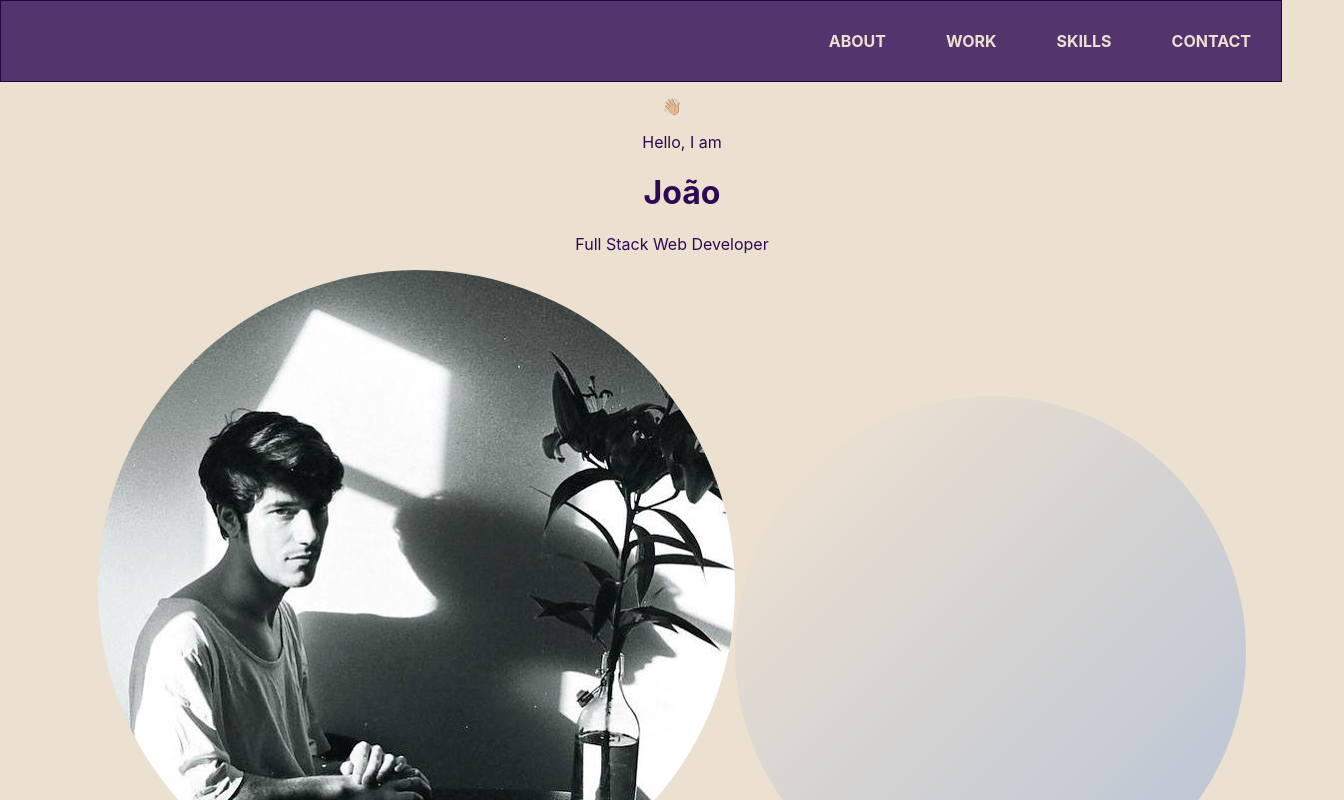
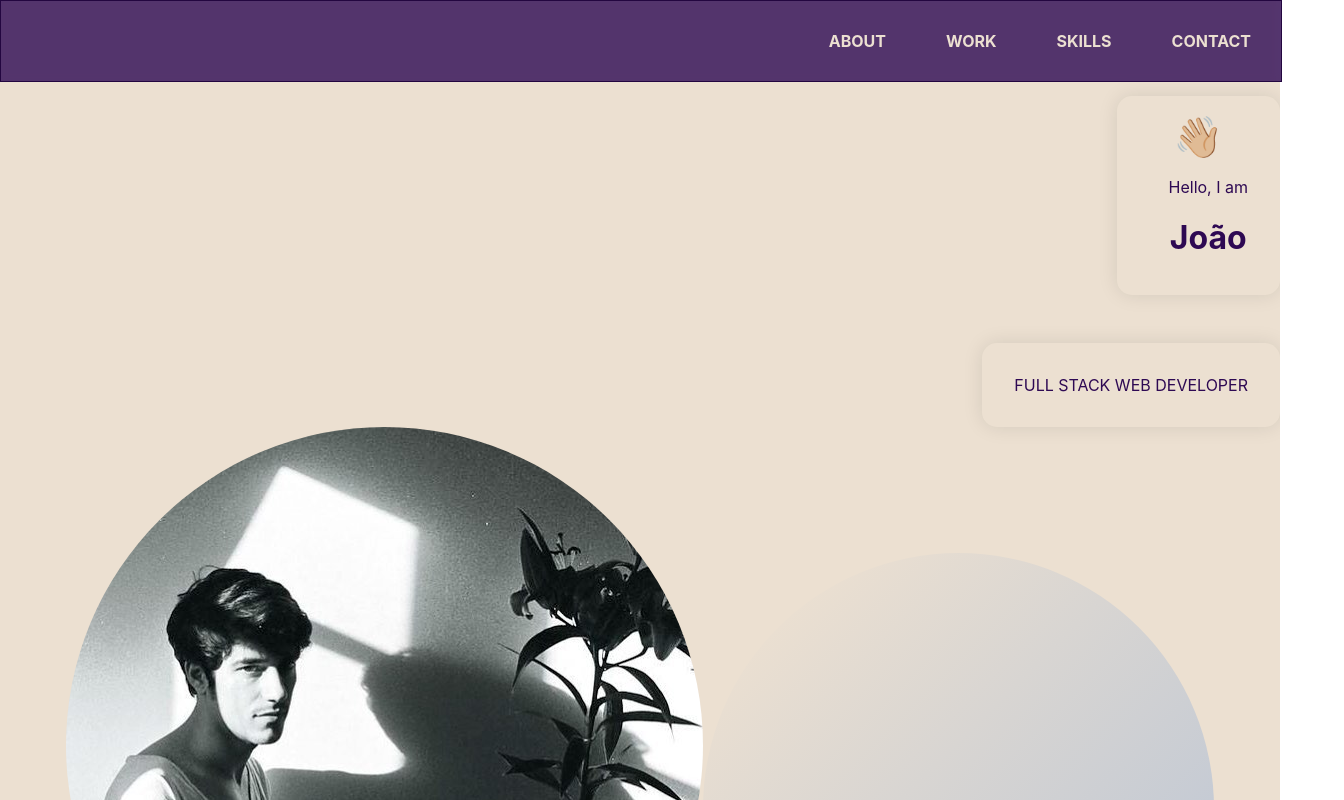
Before and after one commit to JoaoTeixeira13/portfolio, a React (Create React App) app: page / in a window 1280 px wide. Shown: the top 800 px of the page, 1344 px wide, since content can reach past the window. Built offline with nearby package versions, Linux system fonts and the light colour scheme.

Commit message:
header layout

```diff
--- a/src/header/header.css
+++ b/src/header/header.css
@@ -5,10 +5,10 @@
 }
 .appHeader {
     flex: 1;
+    padding: 6rem 0;
     height: 100%;
     width: 100%;
     flex-direction: row;
-    padding: 6rem 2rem 0;
 }
 .profilePicture {
     border-radius: 50%;
@@ -33,6 +33,80 @@
 
 @media screen and (max-width: 450px) {
     .appHeader {
-        padding: 6rem 1rem 2rem;
+        /* padding: 6rem 1rem 2rem; */
     }
 }
+
+.appHeaderInfo {
+    flex: 0.65;
+    display: flex;
+    flex-direction: column;
+    justify-content: flex-start;
+    align-items: flex-start;
+    height: 100%;
+}
+
+@media screen and (max-width: 2000px) {
+    .appHeaderInfo {
+        width: 100%;
+        margin-right: 0rem;
+    }
+}
+
+.appHeaderBadge {
+    width: 100%;
+    display: flex;
+    justify-content: flex-end;
+    align-items: flex-end;
+    flex-direction: column;
+}
+
+.tagCmp,
+.badgeCmp {
+    padding: 1rem 2rem;
+    border: white;
+    border-radius: 15px;
+    flex-direction: row;
+    width: auto;
+    box-shadow: 0 0 20px rgba(0, 0, 0, 0.1);
+}
+.tagCmp {
+    flex-direction: column;
+    margin-top: 3rem;
+}
+.tagCmp p {
+    width: 100%;
+    text-transform: uppercase;
+    text-align: right;
+}
+.badgeCmp span {
+    font-size: 2.5rem;
+}
+@media screen and (min-width: 2000px) {
+    .badgeCmp span {
+        font-size: 5rem;
+    }
+}
+@media screen and (max-width: 1200px) {
+    .appHeaderBadge {
+        justify-content: flex-start;
+        align-items: flex-start;
+    }
+}
+
+/* .appHeaderCircles {
+    flex: 0.75;
+    display: flex;
+    justify-content: space-evenly;
+    flex-direction: column;
+    align-items: flex-start;
+    height: 100%;
+    margin-left: 1rem;
+} */
+
+.appHeaderImg {
+    flex: 1;
+    height: 100%;
+    justify-content: ;
+
+}
```
